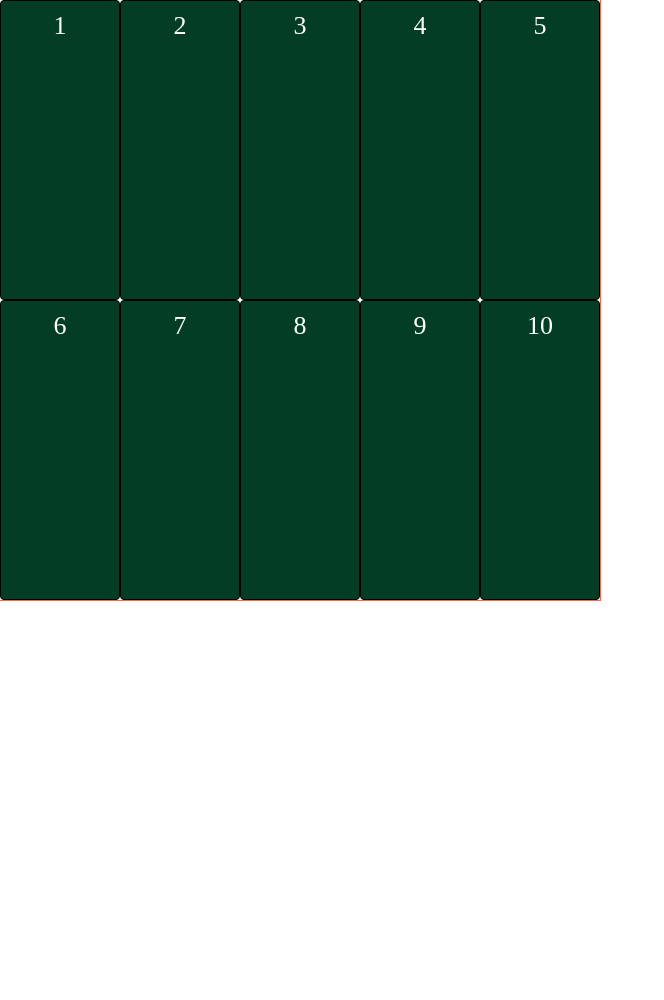
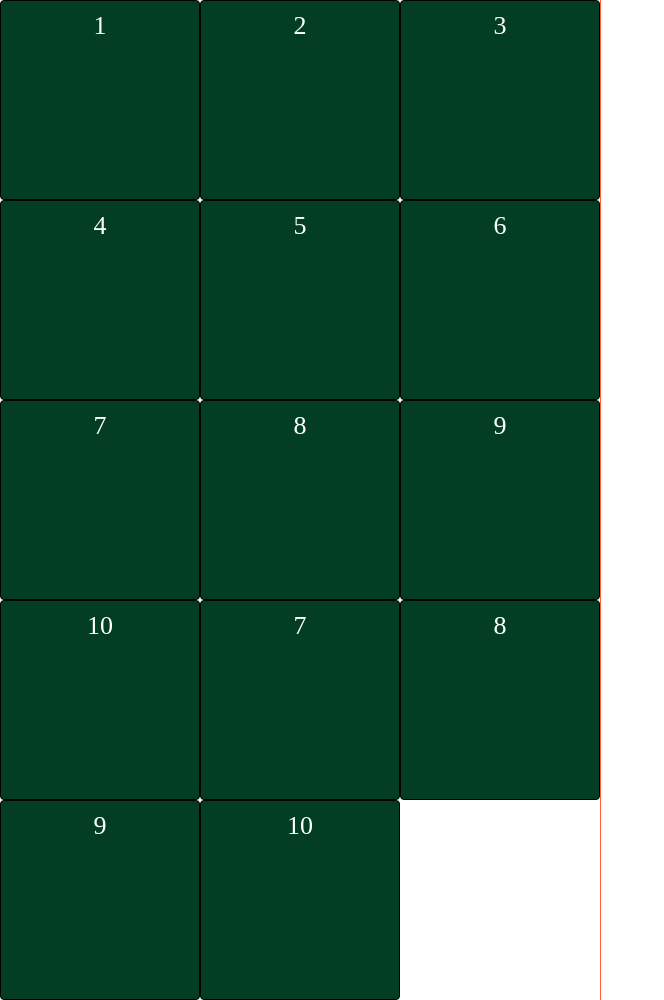
Before and after one commit to AlexSytsenko/css-grid1, a plain HTML site: page index.html in a window 1280 px wide. Shown: the whole page, without its empty margins (0-664 px from the left). Before the commit the page ends 800 px from the top, so only its background shows below. Drawn offline with Linux system fonts and the light colour scheme.

Commit message:
changed styles

```diff
--- a/css/style.css
+++ b/css/style.css
@@ -7,9 +7,10 @@
 .grid-container {
     display: grid;
     width: 600px;
-    height: 600px;
-    grid-template-columns: repeat(5, 1fr);
-    grid-template-rows: repeat(2, 1fr);
+   /* height: 600px;*/
+    grid-template-columns: repeat(3, 1fr);
+    grid-template-rows: repeat(3, 200px);
+    grid-auto-rows: 200px;
     outline: tomato solid 1px;
 
 }
--- a/index.html
+++ b/index.html
@@ -18,6 +18,10 @@
         <div class="grid-elem">8</div>
         <div class="grid-elem">9</div>
         <div class="grid-elem">10</div>
+        <div class="grid-elem">7</div>
+        <div class="grid-elem">8</div>
+        <div class="grid-elem">9</div>
+        <div class="grid-elem">10</div>
     </div>
 </body>
 </html>
```
